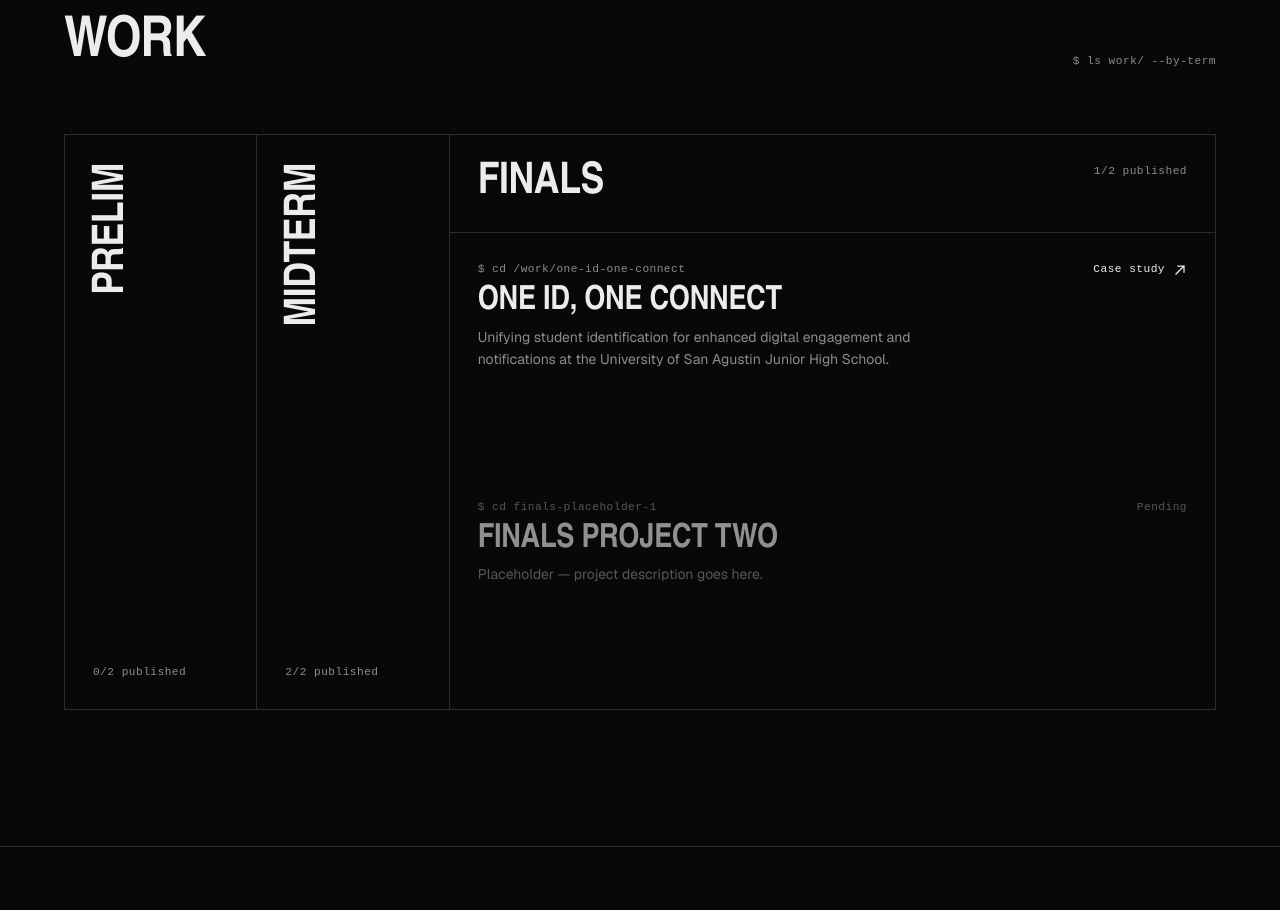
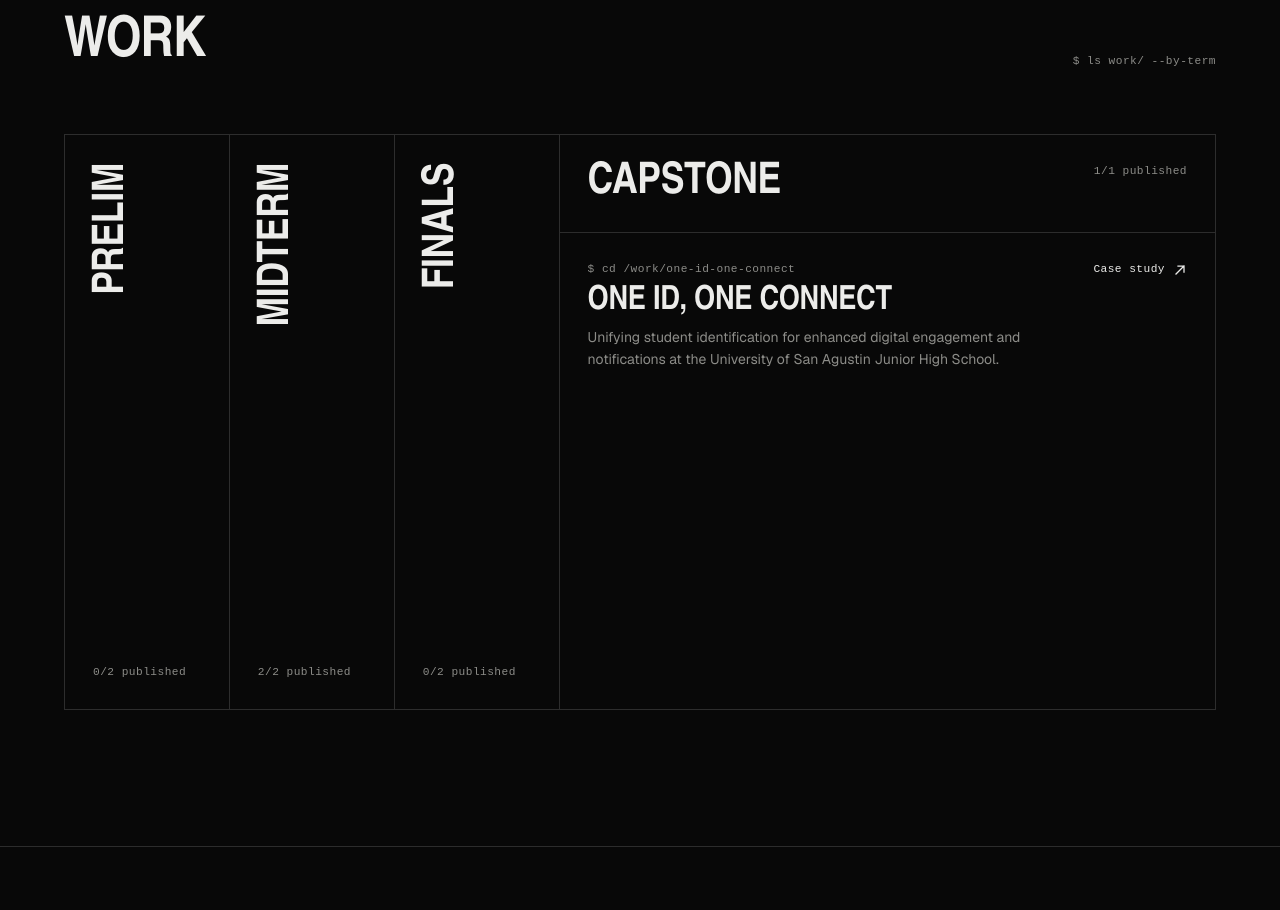
Before and after one commit to DeghneG/Sonza-DigitalPortfolio, a React (Vite) app: page / in a window 1280 px wide. Shown: the part 1960-2870 px from the top of the page. Built offline with nearby package versions, Linux system fonts and the light colour scheme; a web font is replaced by a local one.

Commit message:
Move One ID, One Connect to a Capstone category; Finals now placeholders only
Co-Authored-By: Claude Sonnet 5.5 <noreply@anthropic.com>

```diff
--- a/src/components/Work.tsx
+++ b/src/components/Work.tsx
@@ -4,7 +4,7 @@ import { work, type Category } from '../content/site'
 import Arrow from './Arrow'
 
 export default function Work() {
-  const [active, setActive] = useState<Category>('Finals')
+  const [active, setActive] = useState<Category>('Capstone')
 
   return (
     <section id="work" className="scroll-mt-4 py-16 sm:py-24">
--- a/src/content/site.ts
+++ b/src/content/site.ts
@@ -2,7 +2,7 @@
 // All site copy lives here. Edit this file to change any text.
 // ─────────────────────────────────────────────────────────────
 
-export type Category = 'Prelim' | 'Midterm' | 'Finals'
+export type Category = 'Prelim' | 'Midterm' | 'Finals' | 'Capstone'
 
 export interface Project {
   slug: string
@@ -71,7 +71,7 @@ export const credentials = {
 export const work = {
   heading: 'Work',
   intro: 'Project case studies, grouped by term.',
-  categories: ['Prelim', 'Midterm', 'Finals'] as Category[],
+  categories: ['Prelim', 'Midterm', 'Finals', 'Capstone'] as Category[],
   projects: [
     {
       slug: 'prelim-placeholder-1',
@@ -110,10 +110,17 @@ export const work = {
       title: 'One ID, One Connect',
       summary:
         'Unifying student identification for enhanced digital engagement and notifications at the University of San Agustin Junior High School.',
-      category: 'Finals',
+      category: 'Capstone',
     },
     {
       slug: 'finals-placeholder-1',
+      title: 'Finals Project One',
+      summary: 'Placeholder — project description goes here.',
+      category: 'Finals',
+      placeholder: true,
+    },
+    {
+      slug: 'finals-placeholder-2',
       title: 'Finals Project Two',
       summary: 'Placeholder — project description goes here.',
       category: 'Finals',
--- a/src/pages/CaseStudy.tsx
+++ b/src/pages/CaseStudy.tsx
@@ -24,7 +24,7 @@ export default function CaseStudy() {
 
   if (!cs) return <Navigate to="/#work" replace />
 
-  const real = work.projects.filter((p) => !p.placeholder)
+  const real = work.projects.filter((p) => caseStudies[p.slug])
   const idx = real.findIndex((p) => p.slug === slug)
   const prev = cs.prev ?? (idx > 0 ? real[idx - 1] : null)
   const next = cs.next ?? (idx >= 0 && idx < real.length - 1 ? real[idx + 1] : null)
```
Also changed, not shown: public/final/Sonza_-John-Khyne-E.-IT213(2).gif (added).
